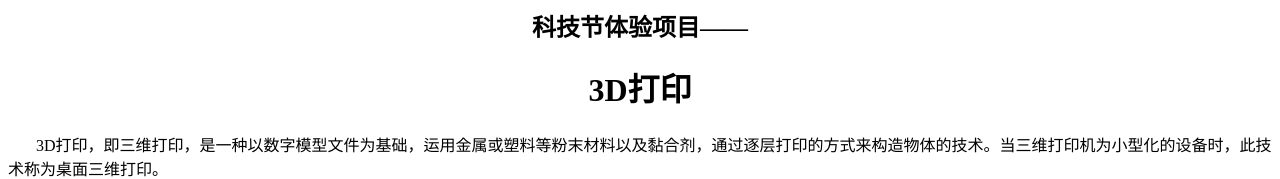
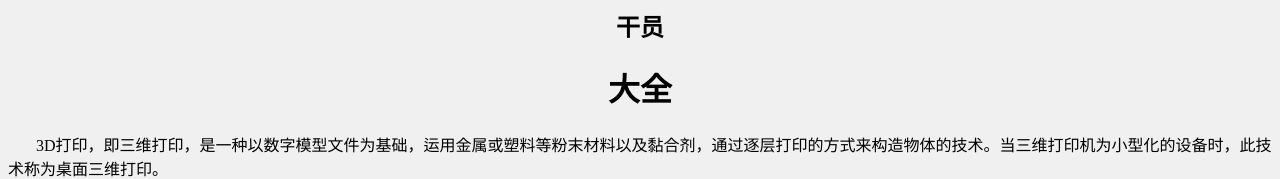
Before and after one commit to cgd123987/cgd123987.github.io, a plain HTML site: page index.html in a window 1280 px wide. Shown: the top 179 px of the page. Drawn offline with Linux system fonts and the light colour scheme.

Commit message:
Update index.html

```diff
--- a/index.html
+++ b/index.html
@@ -3,9 +3,9 @@
   <title>校园科技节</title>
 </head>
 
-<body>
+<body style="background-color: #f0f0f0;">
   <center>
-    <h2>科技节体验项目——</h2><h1> 3D打印</h1>
+    <h2>干员</h2><h1>大全</h1>
   </center>
   <p></p><p></p>
   </div>
```
